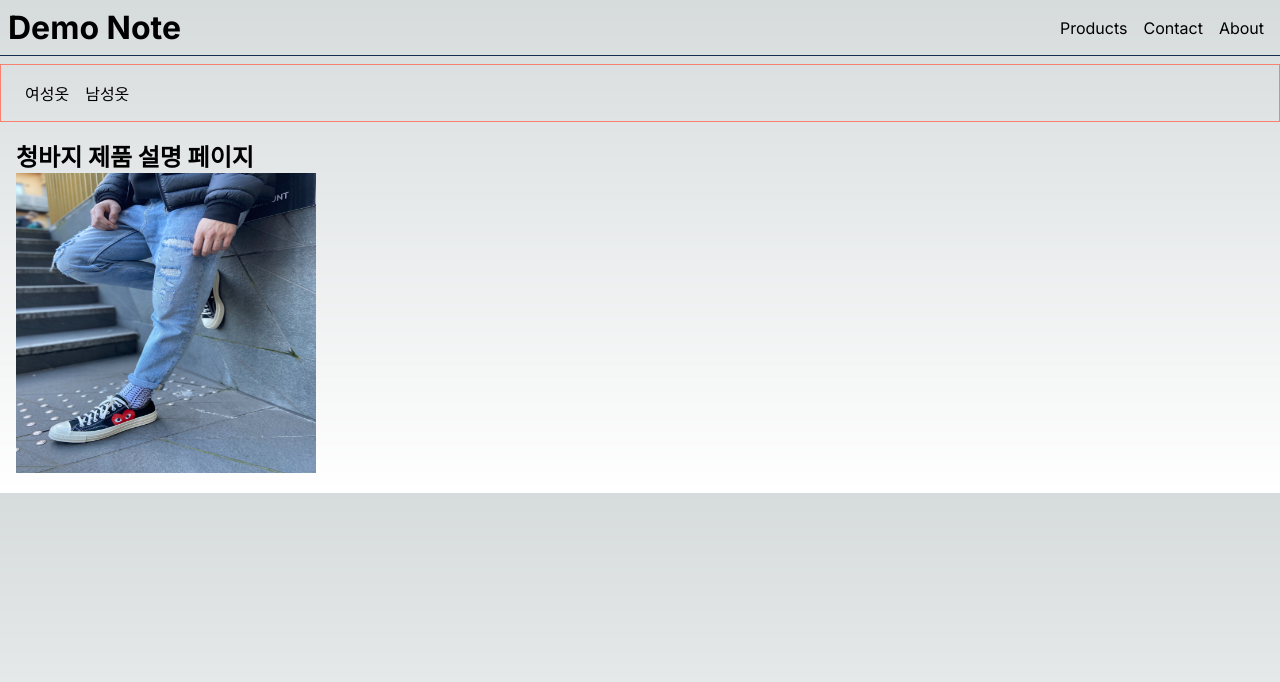
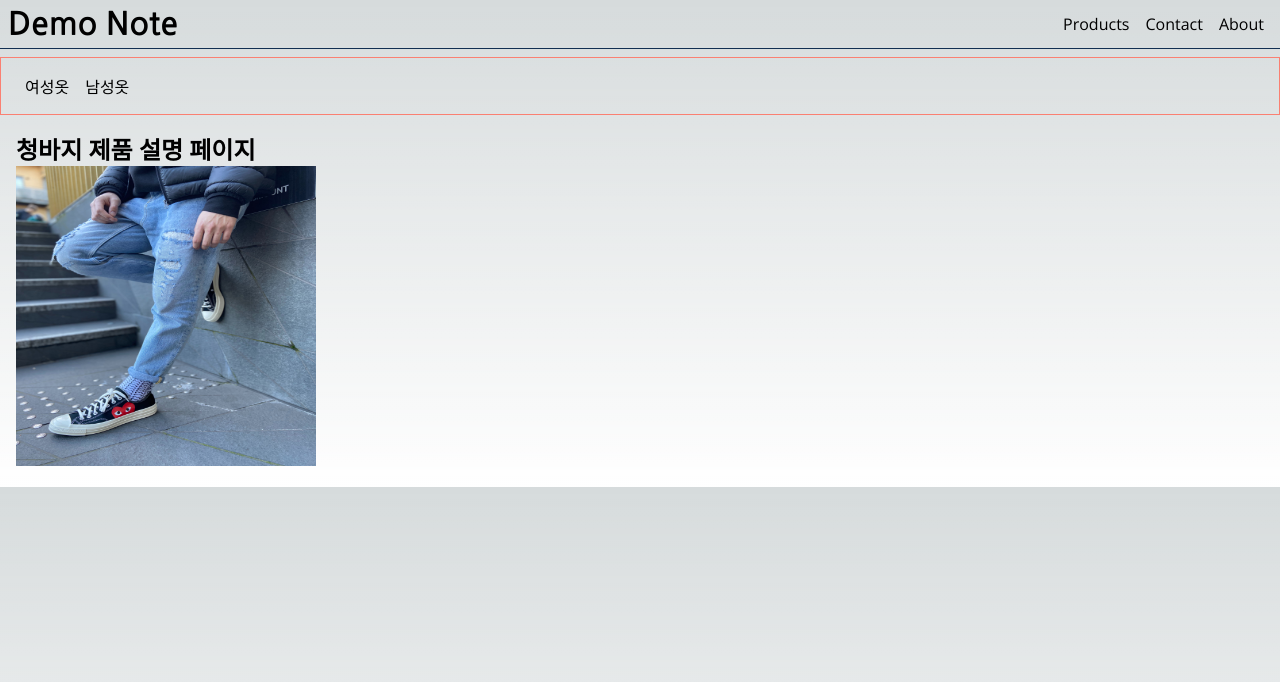
Before and after one commit to wonieeVicky/nextjs-note, a Next.js app: page /products/123 in a window 1280 px wide. Shown: the top 682 px of the page. Built offline with nearby package versions, Linux system fonts and the light colour scheme.

Commit message:
feat: @next/font로 open sans, nanum gothic 적용

```diff
--- a/src/app/layout.tsx
+++ b/src/app/layout.tsx
@@ -1,10 +1,11 @@
 import Link from 'next/link';
 import './globals.css';
 import styles from './layout.module.css';
-import { Inter } from 'next/font/google';
+import { Open_Sans, Nanum_Gothic } from 'next/font/google';
 import { Metadata } from 'next';
 
-const inter = Inter({ subsets: ['latin'] });
+const sans = Open_Sans({ subsets: ['latin'] });
+const gothic = Nanum_Gothic({ weight: '700', subsets: ['latin'] });
 
 export const metadata: Metadata = {
   title: '멋진 비키 사이트',
@@ -13,10 +14,10 @@
 
 export default function RootLayout({ children }: { children: React.ReactNode }) {
   return (
-    <html lang="en">
-      <body className={inter.className}>
+    <html lang="en" className={sans.className}>
+      <body>
         <header className={styles.header}>
-          <h1>Demo Note</h1>
+          <h1 className={gothic.className}>Demo Note</h1>
           <nav className={styles.nav}>
             <Link href="/products">Products</Link>
             <Link href="/contact">Contact</Link>
```
